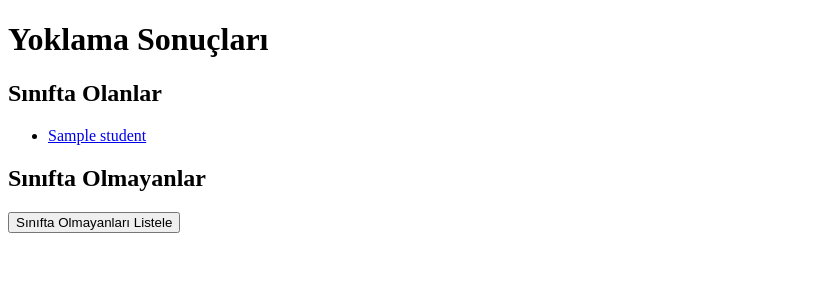
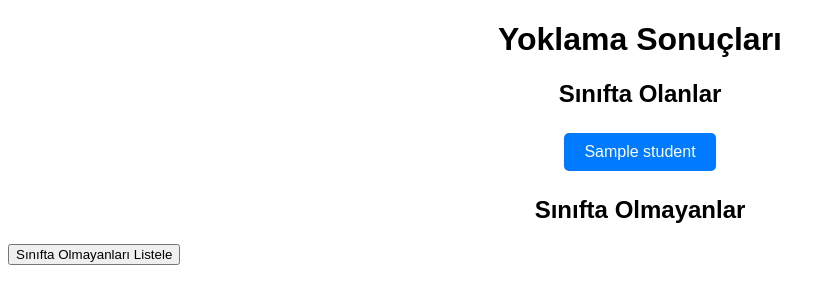
Before and after one commit to GokceSoylu/attendance_app, a Flask app: template templates/result.html in a window 1280 px wide. Shown: the top 304 px of the page, without its empty margins (0-835 px from the left). Run offline with Flask 3, Linux system fonts and the light colour scheme; the template is opened without the code that fills it: most values are stand-ins (such as "Sample title", 1, 10 or a date in 2020).

Commit message:
isimler buton haline getirildi

```diff
--- a/templates/result.html
+++ b/templates/result.html
@@ -1,4 +1,3 @@
-<!-- templates/result.html -->
 <!DOCTYPE html>
 <html lang="en">
 
@@ -6,26 +5,72 @@
     <meta charset="UTF-8">
     <meta name="viewport" content="width=device-width, initial-scale=1.0">
     <title>Yoklama Sonuçları</title>
+    <style>
+        body {
+            font-family: Arial, sans-serif;
+        }
+
+        h1,
+        h2 {
+            text-align: center;
+        }
+
+        .student-list {
+            list-style-type: none;
+            padding: 0;
+            display: flex;
+            flex-wrap: wrap;
+            justify-content: center;
+            gap: 10px;
+        }
+
+        .student-list li {
+            display: inline;
+        }
+
+        .student-button {
+            display: inline-block;
+            padding: 10px 20px;
+            margin: 5px;
+            font-size: 16px;
+            text-decoration: none;
+            color: white;
+            background-color: #007BFF;
+            border: none;
+            border-radius: 5px;
+            cursor: pointer;
+            transition: background-color 0.3s ease;
+        }
+
+        .student-button:hover {
+            background-color: #0056b3;
+        }
+    </style>
 </head>
 
 <body>
     <h1>Yoklama Sonuçları</h1>
 
     <h2>Sınıfta Olanlar</h2>
-    <ul>
+    <ul class="student-list">
         {% for student in results["present"] %}
         <li>
-            <a href="{{ url_for('student_detail', student_id=student['id']) }}">{{ student['name'] }}</a>
+            <a class="student-button" href="{{ url_for('student_detail', student_id=student['id']) }}">
+                {{ student['name'] }}
+            </a>
         </li>
         {% endfor %}
     </ul>
 
-
     <h2>Sınıfta Olmayanlar</h2>
     <div id="absent-list" style="display: none;">
-        <ul>
+        <ul class="student-list">
             {% for student in results["absent"] %}
-            <li>{{ student['name'] }}</li>
+            <li>
+                <span class="student-button" style="background-color: #dc3545; cursor: default;">
+                    {{ student['name'] }}
+                </span>
+            </li>
             {% endfor %}
         </ul>
     </div>
```
